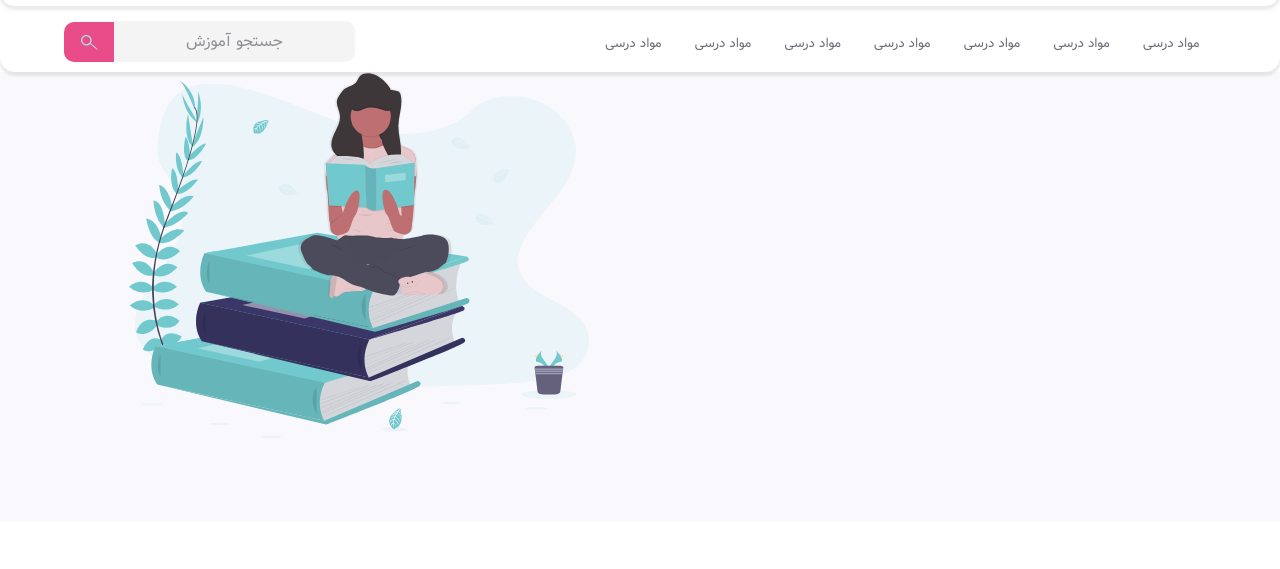
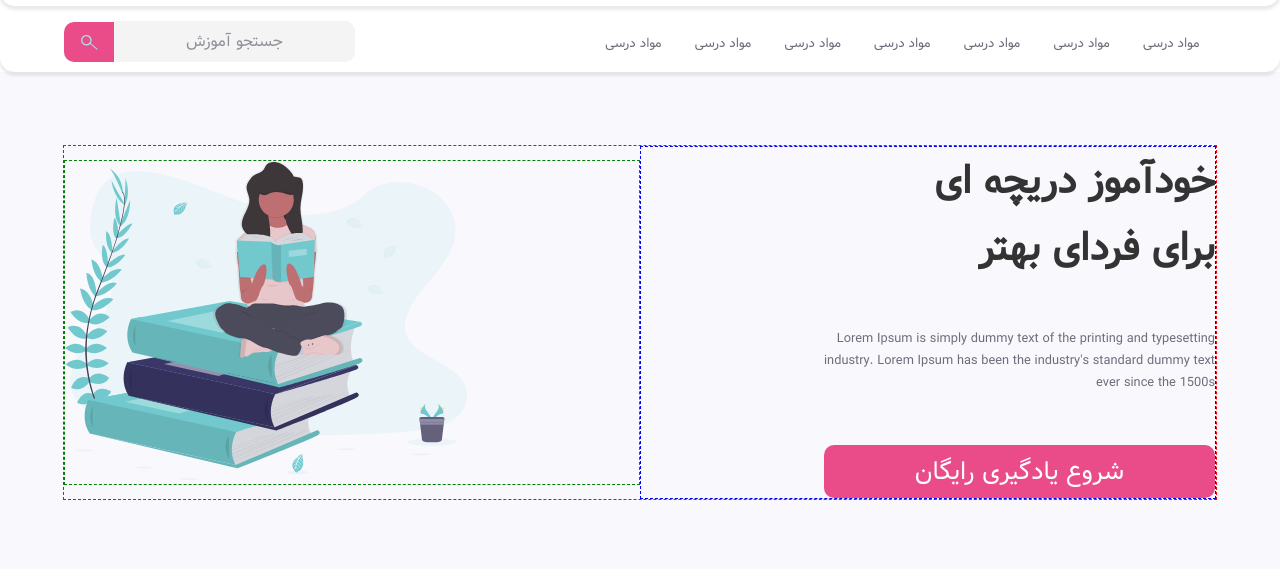
Before and after one commit to AhmadReshadarm/khudamoz, a plain HTML site: page index.html in a window 1280 px wide. Shown: the part 98-667 px from the top of the page. Drawn offline with Linux system fonts and the light colour scheme.

Commit message:
finished the intro part

```diff
--- a/index.html
+++ b/index.html
@@ -96,16 +96,32 @@
     </section>
     <section class="s2">
       <div class="s2-wrapper">
-        <div class="left-banner-container">
+        <div class="left-column-intro">
           <img
             class="img-size"
             src="./undraw_book_lover_mkck.svg"
             alt="girl reading books"
           />
         </div>
-        <div class="rightbanner-container"></div>
+        <div class="right-column-intro">
+          <div class="intro-wrapper">
+            <h1 class="intro-title">
+              خودآموز دریچه ای <br />
+              برای فردای بهتر
+            </h1>
+            <p class="intro-detial">
+              Lorem Ipsum is simply dummy text of the printing and typesetting
+              <br />
+              industry. Lorem Ipsum has been the industry's standard dummy text
+              <br />
+              ever since the 1500s
+            </p>
+            <button class="intro-action-btn">شروع یادگیری رایگان</button>
+          </div>
+        </div>
       </div>
     </section>
+    <section class="s3"></section>
     <script src="./index.js"></script>
   </body>
 </html>
--- a/style.css
+++ b/style.css
@@ -387,15 +387,59 @@ button {
 
 .s2 {
   background-color: #f9f8fd;
-  height: 450px;
+  height: 500px;
   display: flex;
-  justify-content: center;
+  justify-content: space-evenly;
+  align-items: center;
 }
 .s2-wrapper {
+  border: 1px dashed red;
   max-width: 90%;
   display: grid;
+  grid-template-columns: 1fr 1fr;
+  justify-content: space-around;
+  align-items: center;
 }
 
 .img-size {
-  width: 45%;
+  width: 70%;
+  object-fit: cover;
 }
+.left-column-intro {
+  border: 1px dashed green;
+}
+.right-column-intro {
+  border: 1px dashed blue;
+  display: flex;
+  flex-direction: row-reverse;
+}
+.intro-wrapper {
+  display: flex;
+  flex-direction: column;
+}
+
+.intro-title {
+  font-size: 2.5em;
+  text-align: right;
+  margin-top: 0;
+}
+
+.intro-detial {
+  font-size: 1vw;
+  text-align: right;
+  margin-bottom: 2em;
+  margin-bottom: 4em;
+}
+
+.intro-action-btn {
+  background-color: var(--Btn);
+  color: var(--mainColor);
+  border-radius: 10px;
+  font-size: 2vw;
+  padding: 5px 0;
+}
+
+.s3 {
+  background-color: red;
+  height: 300px;
+}
```
